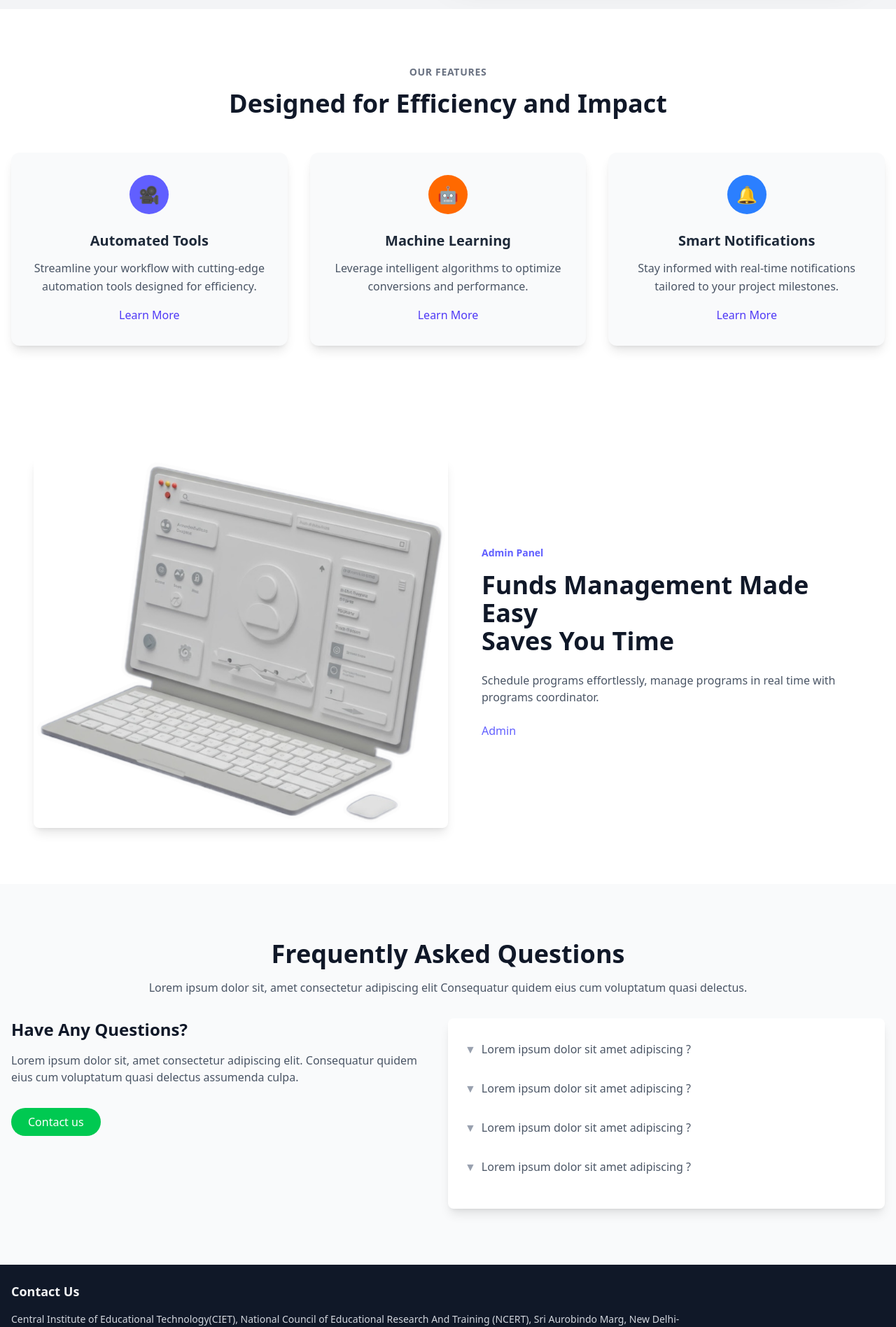
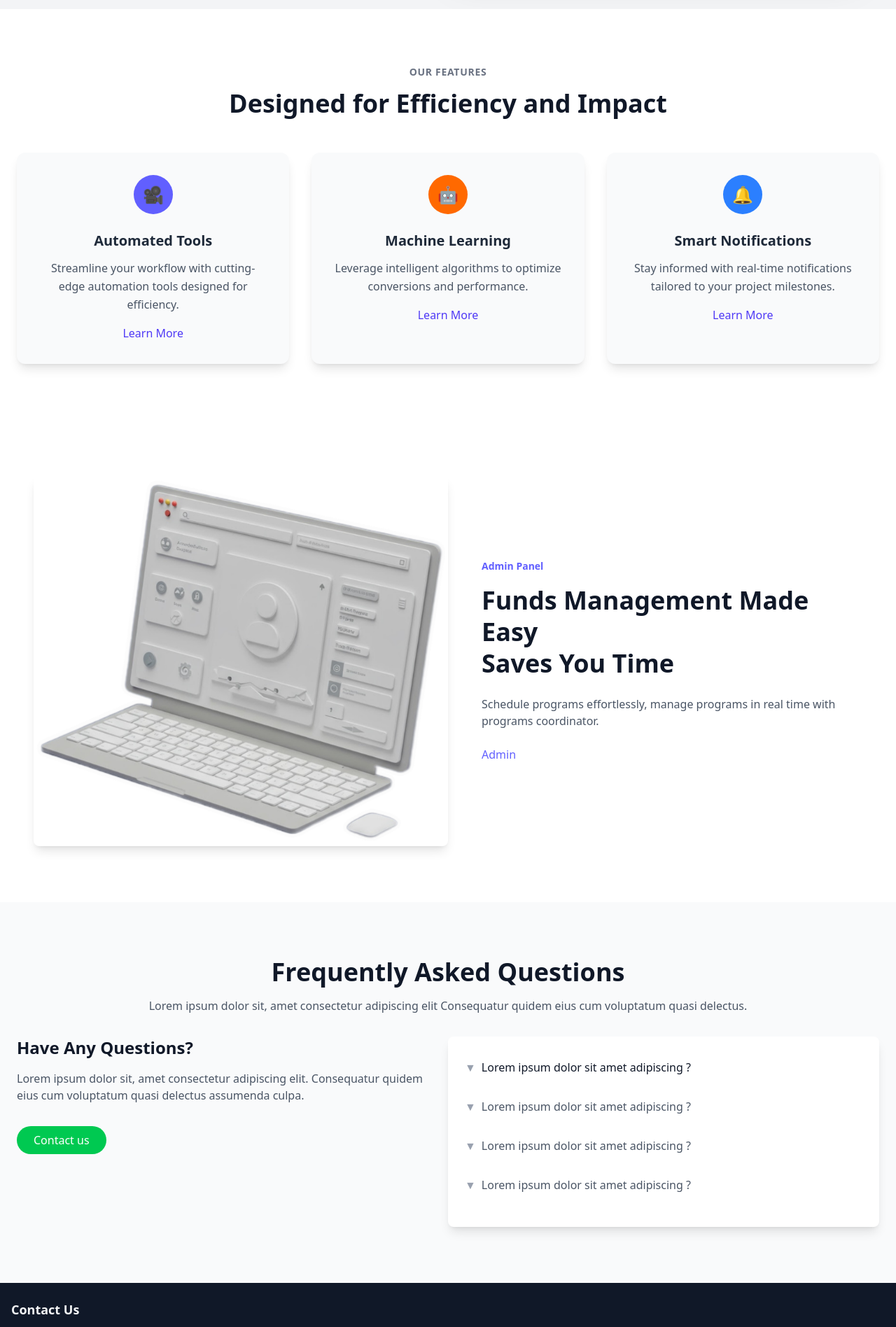
Before and after one commit to MananBagga/CIET_PMU, a Django app: page / in a window 1280 px wide. Shown: the part 595-2491 px from the top of the page at 70% size. Run offline with Django 5.2, Linux system fonts and the light colour scheme; some libraries are stand-ins or nearby versions.

Commit message:
fix changes

```diff
--- a/ciet_pmu/templates/home/home.html
+++ b/ciet_pmu/templates/home/home.html
@@ -8,108 +8,106 @@
 {% block content %}
   {% include "partials/navbar.html" %}
 
-  <div class="relative overflow-hidden" id="home">
-    <div class="container mx-auto flex items-center justify-between px-12 py-16 relative z-10">
-      <div class="w-1/2 animate-fadeInUp">
-        <h1 class="text-5xl font-extrabold text-gray-900 mb-6 leading-tight transition-all duration-500 hover:text-indigo-700">CIET PMU</h1>
-        <p class="text-lg text-gray-700 mb-8 leading-relaxed max-w-md">The CIET PMU portal ensures effective monitoring, progress updates, and quick retrieval of essential information for PAC/PAB-approved projects under NCERT's Constituent Units.</p>
-
+ <div class="relative overflow-hidden" id="home">
+    <div class="container mx-auto flex flex-col md:flex-row items-center justify-between px-4 sm:px-6 md:px-12 py-8 sm:py-12 md:py-16 relative z-10">
+      <div class="w-full md:w-1/2 animate-fadeInUp mb-8 md:mb-0">
+        <h1 class="text-3xl sm:text-4xl md:text-5xl font-extrabold text-gray-900 mb-4 sm:mb-6 leading-tight transition-all duration-500 hover:text-indigo-700">CIET PMU</h1>
+        <p class="text-base sm:text-lg text-gray-700 mb-6 sm:mb-8 leading-relaxed max-w-full sm:max-w-md">The CIET PMU portal ensures effective monitoring, progress updates, and quick retrieval of essential information for PAC/PAB-approved projects under NCERT's Constituent Units.</p>
       </div>
-      <div class="w-1/2 relative animate-scaleIn">
-        <img src="{% static 'images/home_page_images/bulding.jpg' %}" alt="CIET Building" class="rounded-xl shadow-2xl transition-transform duration-500 hover:scale-105 object-cover w-full h-[400px]">
+      <div class="w-full md:w-1/2 relative animate-scaleIn">
+        <img src="{% static 'images/home_page_images/bulding.jpg' %}" alt="CIET Building" class="rounded-xl shadow-2xl transition-transform duration-500 hover:scale-105 object-cover w-full h-[200px] sm:h-[300px] md:h-[400px]">
       </div>
     </div>
   </div>
-  <section class="py-20 bg-white text-center" id="features">
-    <h2 class="text-sm font-semibold text-gray-500 mb-3 tracking-wider uppercase">Our Features</h2>
-    <h3 class="text-4xl font-bold text-gray-900 mb-12 leading-tight">Designed for Efficiency and Impact</h3>
-    <div class="container mx-auto px-4 grid grid-cols-1 md:grid-cols-3 gap-8">
-      <div class="bg-gray-50 p-8 rounded-xl shadow-lg hover:shadow-xl transition-all duration-300 animate-fadeInUp" style="animation-delay: 0.1s;">
-        <div class="flex justify-center mb-6">
-          <div class="w-14 h-14 bg-indigo-500 rounded-full flex items-center justify-center">
-            <span class="text-white text-2xl">🎥</span>
+  <section class="py-10 sm:py-16 md:py-20 bg-white text-center" id="features">
+    <h2 class="text-xs sm:text-sm font-semibold text-gray-500 mb-3 tracking-wider uppercase">Our Features</h2>
+    <h3 class="text-2xl sm:text-3xl md:text-4xl font-bold text-gray-900 mb-8 md:mb-12 leading-tight">Designed for Efficiency and Impact</h3>
+    <div class="container mx-auto px-4 sm:px-6 grid grid-cols-1 sm:grid-cols-2 md:grid-cols-3 gap-6 sm:gap-8">
+      <div class="bg-gray-50 p-6 sm:p-8 rounded-xl shadow-lg hover:shadow-xl transition-all duration-300 animate-fadeInUp" style="animation-delay: 0.1s;">
+        <div class="flex justify-center mb-4 sm:mb-6">
+          <div class="w-12 h-12 sm:w-14 sm:h-14 bg-indigo-500 rounded-full flex items-center justify-center">
+            <span class="text-white text-xl sm:text-2xl">🎥</span>
           </div>
         </div>
-        <h4 class="text-xl font-semibold text-gray-800 mb-3">Automated Tools</h4>
-        <p class="text-gray-600 mb-4 leading-relaxed">Streamline your workflow with cutting-edge automation tools designed for efficiency.</p>
-        <a href="#" class="text-indigo-600 font-medium hover:underline transition-colors duration-300">Learn More</a>
+        <h4 class="text-lg sm:text-xl font-semibold text-gray-800 mb-3">Automated Tools</h4>
+        <p class="text-gray-600 mb-4 leading-relaxed text-sm sm:text-base">Streamline your workflow with cutting-edge automation tools designed for efficiency.</p>
+        <a href="#" class="text-indigo-600 font-medium hover:underline transition-colors duration-300 text-sm sm:text-base">Learn More</a>
       </div>
-      <div class="bg-gray-50 p-8 rounded-xl shadow-lg hover:shadow-xl transition-all duration-300 animate-fadeInUp" style="animation-delay: 0.2s;">
-        <div class="flex justify-center mb-6">
-          <div class="w-14 h-14 bg-orange-500 rounded-full flex items-center justify-center">
-            <span class="text-white text-2xl">🤖</span>
+      <div class="bg-gray-50 p-6 sm:p-8 rounded-xl shadow-lg hover:shadow-xl transition-all duration-300 animate-fadeInUp" style="animation-delay: 0.2s;">
+        <div class="flex justify-center mb-4 sm:mb-6">
+          <div class="w-12 h-12 sm:w-14 sm:h-14 bg-orange-500 rounded-full flex items-center justify-center">
+            <span class="text-white text-xl sm:text-2xl">🤖</span>
           </div>
         </div>
-        <h4 class="text-xl font-semibold text-gray-800 mb-3">Machine Learning</h4>
-        <p class="text-gray-600 mb-4 leading-relaxed">Leverage intelligent algorithms to optimize conversions and performance.</p>
-        <a href="#" class="text-indigo-600 font-medium hover:underline transition-colors duration-300">Learn More</a>
+        <h4 class="text-lg sm:text-xl font-semibold text-gray-800 mb-3">Machine Learning</h4>
+        <p class="text-gray-600 mb-4 leading-relaxed text-sm sm:text-base">Leverage intelligent algorithms to optimize conversions and performance.</p>
+        <a href="#" class="text-indigo-600 font-medium hover:underline transition-colors duration-300 text-sm sm:text-base">Learn More</a>
       </div>
-      <div class="bg-gray-50 p-8 rounded-xl shadow-lg hover:shadow-xl transition-all duration-300 animate-fadeInUp" style="animation-delay: 0.3s;">
-        <div class="flex justify-center mb-6">
-          <div class="w-14 h-14 bg-blue-500 rounded-full flex items-center justify-center">
-            <span class="text-white text-2xl">🔔</span>
+      <div class="bg-gray-50 p-6 sm:p-8 rounded-xl shadow-lg hover:shadow-xl transition-all duration-300 animate-fadeInUp" style="animation-delay: 0.3s;">
+        <div class="flex justify-center mb-4 sm:mb-6">
+          <div class="w-12 h-12 sm:w-14 sm:h-14 bg-blue-500 rounded-full flex items-center justify-center">
+            <span class="text-white text-xl sm:text-2xl">🔔</span>
           </div>
         </div>
-        <h4 class="text-xl font-semibold text-gray-800 mb-3">Smart Notifications</h4>
-        <p class="text-gray-600 mb-4 leading-relaxed">Stay informed with real-time notifications tailored to your project milestones.</p>
-        <a href="#" class="text-indigo-600 font-medium hover:underline transition-colors duration-300">Learn More</a>
+        <h4 class="text-lg sm:text-xl font-semibold text-gray-800 mb-3">Smart Notifications</h4>
+        <p class="text-gray-600 mb-4 leading-relaxed text-sm sm:text-base">Stay informed with real-time notifications tailored to your project milestones.</p>
+        <a href="#" class="text-indigo-600 font-medium hover:underline transition-colors duration-300 text-sm sm:text-base">Learn More</a>
       </div>
     </div>
   </section>
-  <section class="py-20 bg-white">
-    <div class="container mx-auto px-12 flex items-center justify-between">
-      <div class="w-1/2 relative">
-
+  <section class="py-10 sm:py-16 md:py-20 bg-white">
+    <div class="container mx-auto px-4 sm:px-6 md:px-12 flex flex-col md:flex-row items-center justify-between">
+      <div class="w-full md:w-1/2 relative mb-8 md:mb-0">
         <img src="{% static 'images/home_page_images/admin_img.png' %}" alt="Payment Transfer" class="relative z-10 w-full h-auto rounded-lg shadow-lg">
       </div>
-      <div class="w-1/2 text-left pl-12">
-        <p class="text-sm font-semibold text-indigo-500 mb-4">Admin Panel</p>
-        <h2 class="text-4xl font-bold text-gray-900 mb-6">Funds Management Made Easy<br>Saves You Time</h2>
-        <p class="text-gray-600 mb-6">Schedule programs effortlessly, manage programs in real time with programs coordinator.</p>
-        <a href="{% url "admin_login" %}" class="text-indigo-500 font-medium hover:underline">Admin</a>
+      <div class="w-full md:w-1/2 text-left md:pl-12">
+        <p class="text-xs sm:text-sm font-semibold text-indigo-500 mb-4">Admin Panel</p>
+        <h2 class="text-2xl sm:text-3xl md:text-4xl font-bold text-gray-900 mb-6 leading-tight">Funds Management Made Easy<br>Saves You Time</h2>
+        <p class="text-gray-600 mb-6 text-sm sm:text-base">Schedule programs effortlessly, manage programs in real time with programs coordinator.</p>
+        <a href="{% url "admin_login" %}" class="text-indigo-500 font-medium hover:underline text-sm sm:text-base">Admin</a>
       </div>
     </div>
   </section>
- <section class="py-20 bg-gray-50 text-center" id="faqs">
-  <div class="container mx-auto px-4">
-    <h2 class="text-4xl font-bold text-gray-900 mb-4">Frequently Asked Questions</h2>
-    <p class="text-gray-600 mb-8">Lorem ipsum dolor sit, amet consectetur adipiscing elit Consequatur quidem eius cum voluptatum quasi delectus.</p>
-    <div class="flex justify-between items-start">
-      <div class="w-1/2 text-left pr-8">
-        <h3 class="text-2xl font-semibold text-gray-900 mb-4">Have Any Questions?</h3>
-        <p class="text-gray-600 mb-8">Lorem ipsum dolor sit, amet consectetur adipiscing elit. Consequatur quidem eius cum voluptatum quasi delectus assumenda culpa.</p>
-        <button class="bg-green-500 text-white px-6 py-2 rounded-full hover:bg-green-600 transition duration-300">Contact us</button>
+ <section class="py-10 sm:py-16 md:py-20 bg-gray-50 text-center" id="faqs">
+  <div class="container mx-auto px-4 sm:px-6">
+    <h2 class="text-2xl sm:text-3xl md:text-4xl font-bold text-gray-900 mb-4">Frequently Asked Questions</h2>
+    <p class="text-gray-600 mb-6 sm:mb-8 text-sm sm:text-base">Lorem ipsum dolor sit, amet consectetur adipiscing elit Consequatur quidem eius cum voluptatum quasi delectus.</p>
+    <div class="flex flex-col md:flex-row justify-between items-start">
+      <div class="w-full md:w-1/2 text-left md:pr-8 mb-8 md:mb-0">
+        <h3 class="text-xl sm:text-2xl font-semibold text-gray-900 mb-4">Have Any Questions?</h3>
+        <p class="text-gray-600 mb-6 sm:mb-8 text-sm sm:text-base">Lorem ipsum dolor sit, amet consectetur adipiscing elit. Consequatur quidem eius cum voluptatum quasi delectus assumenda culpa.</p>
+        <button class="bg-green-500 text-white px-4 sm:px-6 py-2 rounded-full hover:bg-green-600 transition duration-300 text-sm sm:text-base">Contact us</button>
       </div>
-      <div class="w-1/2 text-left bg-white p-6 rounded-lg shadow-lg">
+      <div class="w-full md:w-1/2 text-left bg-white p-4 sm:p-6 rounded-lg shadow-lg">
         <details class="mb-4 group">
-          <summary class="text-gray-600 flex items-center cursor-pointer py-2 transition-all duration-300 ease-in-out group-open:font-bold group-open:text-green-600">
+          <summary class="text-gray AU -600 flex items-center cursor-pointer py-2 transition-all duration-300 ease-in-out group-open:font-bold group-open:text-green-600 text-sm sm:text-base">
             <span class="mr-2 text-gray-400 group-open:text-green-600">▼</span> Lorem ipsum dolor sit amet adipiscing ?
           </summary>
-          <p class="text-gray-600 mt-2 opacity-0 group-open:opacity-100 group-open:animate-fadeIn transition-opacity duration-300">
+          <p class="text-gray-600 mt-2 opacity-0 group-open:opacity-100 group-open:animate-fadeIn transition-opacity duration-300 text-sm sm:text-base">
             Lorem ipsum dolor sit, amet consectetur adipiscing elit. Maxime quos voluptatem at, quibusdam blanditiis saepe soluta laborum, repellendus nemo id porro dolor eveniet perspiciatis veritatis doloremque aliquam nam! Libero, nostrum!
           </p>
         </details>
         <details class="mb-4 group">
-          <summary class="text-gray-600 flex items-center cursor-pointer py-2 transition-all duration-300 ease-in-out group-open:font-bold group-open:text-green-600">
+          <summary class="text-gray-600 flex items-center cursor-pointer py-2 transition-all duration-300 ease-in-out group-open:font-bold group-open:text-green-600 text-sm sm:text-base">
             <span class="mr-2 text-gray-400 group-open:text-green-600">▼</span> Lorem ipsum dolor sit amet adipiscing ?
           </summary>
-          <p class="text-gray-600 mt-2 opacity-0 group-open:opacity-100 group-open:animate-fadeIn transition-opacity duration-300">
+          <p class="text-gray-600 mt-2 opacity-0 group-open:opacity-100 group-open:animate-fadeIn transition-opacity duration-300 text-sm sm:text-base">
             Lorem ipsum dolor sit, amet consectetur adipiscing elit. Maxime quos voluptatem at, quibusdam blanditiis saepe soluta laborum, repellendus nemo id porro dolor eveniet perspiciatis veritatis doloremque aliquam nam! Libero, nostrum!
           </p>
         </details>
         <details class="mb-4 group">
-          <summary class="text-gray-600 flex items-center cursor-pointer py-2 transition-all duration-300 ease-in-out group-open:font-bold group-open:text-green-600">
+          <summary class="text-gray-600 flex items-center cursor-pointer py-2 transition-all duration-300 ease-in-out group-open:font-bold group-open:text-green-600 text-sm sm:text-base">
             <span class="mr-2 text-gray-400 group-open:text-green-600">▼</span> Lorem ipsum dolor sit amet adipiscing ?
           </summary>
-          <p class="text-gray-600 mt-2 opacity-0 group-open:opacity-100 group-open:animate-fadeIn transition-opacity duration-300">
+          <p class="text-gray-600 mt-2 opacity-0 group-open:opacity-100 group-open:animate-fadeIn transition-opacity duration-300 text-sm sm:text-base">
             Lorem ipsum dolor sit, amet consectetur adipiscing elit. Maxime quos voluptatem at, quibusdam blanditiis saepe soluta laborum, repellendus nemo id porro dolor eveniet perspiciatis veritatis doloremque aliquam nam! Libero, nostrum!
           </p>
         </details>
         <details class="mb-4 group">
-          <summary class="text-gray-600 flex items-center cursor-pointer py-2 transition-all duration-300 ease-in-out group-open:font-bold group-open:text-green-600">
+          <summary class="text-gray-600 flex items-center cursor-pointer py-2 transition-all duration-300 ease-in-out group-open:font-bold group-open:text-green-600 text-sm sm:text-base">
             <span class="mr-2 text-gray-400 group-open:text-green-600">▼</span> Lorem ipsum dolor sit amet adipiscing ?
           </summary>
-          <p class="text-gray-600 mt-2 opacity-0 group-open:opacity-100 group-open:animate-fadeIn transition-opacity duration-300">
+          <p class="text-gray-600 mt-2 opacity-0 group-open:opacity-100 group-open:animate-fadeIn transition-opacity duration-300 text-sm sm:text-base">
             Lorem ipsum dolor sit, amet consectetur adipiscing elit. Maxime quos voluptatem at, quibusdam blanditiis saepe soluta laborum, repellendus nemo id porro dolor eveniet perspiciatis veritatis doloremque aliquam nam! Libero, nostrum!
           </p>
         </details>
@@ -126,15 +124,19 @@
   .animate-fadeIn {
     animation: fadeIn 0.3s ease-in-out;
   }
-</style>
-
-<style>
-  @keyframes fadeIn {
-    from { opacity: 0; transform: translateY(-10px); }
+  @keyframes fadeInUp {
+    from { opacity: 0; transform: translateY(20px); }
     to { opacity: 1; transform: translateY(0); }
   }
-  .animate-fadeIn {
-    animation: fadeIn 0.3s ease-in-out;
+  .animate-fadeInUp {
+    animation: fadeInUp 0.5s ease-in-out;
+  }
+  @keyframes scaleIn {
+    from { opacity: 0; transform: scale(0.95); }
+    to { opacity: 1; transform: scale(1); }
+  }
+  .animate-scaleIn {
+    animation: scaleIn 0.5s ease-in-out;
   }
 </style>
 
--- a/ciet_pmu/theme/static/css/dist/styles.css
+++ b/ciet_pmu/theme/static/css/dist/styles.css
@@ -48,6 +48,8 @@
     --spacing: 0.25rem;
     --container-md: 28rem;
     --container-4xl: 56rem;
+    --text-xs: 0.75rem;
+    --text-xs--line-height: calc(1 / 0.75);
     --text-sm: 0.875rem;
     --text-sm--line-height: calc(1.25 / 0.875);
     --text-base: 1rem;
@@ -383,6 +385,9 @@
   .h-14 {
     height: calc(var(--spacing) * 14);
   }
+  .h-\[200px\] {
+    height: 200px;
+  }
   .h-\[400px\] {
     height: 400px;
   }
@@ -416,6 +421,9 @@
   .w-10 {
     width: calc(var(--spacing) * 10);
   }
+  .w-12 {
+    width: calc(var(--spacing) * 12);
+  }
   .w-14 {
     width: calc(var(--spacing) * 14);
   }
@@ -431,6 +439,9 @@
   .max-w-4xl {
     max-width: var(--container-4xl);
   }
+  .max-w-full {
+    max-width: 100%;
+  }
   .max-w-md {
     max-width: var(--container-md);
   }
@@ -481,6 +492,9 @@
   }
   .gap-4 {
     gap: calc(var(--spacing) * 4);
+  }
+  .gap-6 {
+    gap: calc(var(--spacing) * 6);
   }
   .gap-8 {
     gap: calc(var(--spacing) * 8);
@@ -703,6 +717,12 @@
   .py-6 {
     padding-block: calc(var(--spacing) * 6);
   }
+  .py-8 {
+    padding-block: calc(var(--spacing) * 8);
+  }
+  .py-10 {
+    padding-block: calc(var(--spacing) * 10);
+  }
   .py-16 {
     padding-block: calc(var(--spacing) * 16);
   }
@@ -743,6 +763,10 @@
     font-size: var(--text-5xl);
     line-height: var(--tw-leading, var(--text-5xl--line-height));
   }
+  .text-base {
+    font-size: var(--text-base);
+    line-height: var(--tw-leading, var(--text-base--line-height));
+  }
   .text-lg {
     font-size: var(--text-lg);
     line-height: var(--tw-leading, var(--text-lg--line-height));
@@ -754,6 +778,10 @@
   .text-xl {
     font-size: var(--text-xl);
     line-height: var(--tw-leading, var(--text-xl--line-height));
+  }
+  .text-xs {
+    font-size: var(--text-xs);
+    line-height: var(--tw-leading, var(--text-xs--line-height));
   }
   .leading-normal {
     --tw-leading: var(--leading-normal);
@@ -1051,11 +1079,157 @@
     opacity: 50%;
   }
   @media (width >= 40rem) {
+    .sm\:mt-8 {
+      margin-top: calc(var(--spacing) * 8);
+    }
+  }
+  @media (width >= 40rem) {
+    .sm\:mb-6 {
+      margin-bottom: calc(var(--spacing) * 6);
+    }
+  }
+  @media (width >= 40rem) {
+    .sm\:mb-8 {
+      margin-bottom: calc(var(--spacing) * 8);
+    }
+  }
+  @media (width >= 40rem) {
+    .sm\:h-14 {
+      height: calc(var(--spacing) * 14);
+    }
+  }
+  @media (width >= 40rem) {
+    .sm\:h-\[300px\] {
+      height: 300px;
+    }
+  }
+  @media (width >= 40rem) {
+    .sm\:w-14 {
+      width: calc(var(--spacing) * 14);
+    }
+  }
+  @media (width >= 40rem) {
+    .sm\:w-\[18\%\] {
+      width: 18%;
+    }
+  }
+  @media (width >= 40rem) {
+    .sm\:w-auto {
+      width: auto;
+    }
+  }
+  @media (width >= 40rem) {
+    .sm\:max-w-4xl {
+      max-width: var(--container-4xl);
+    }
+  }
+  @media (width >= 40rem) {
+    .sm\:max-w-md {
+      max-width: var(--container-md);
+    }
+  }
+  @media (width >= 40rem) {
+    .sm\:min-w-\[200px\] {
+      min-width: 200px;
+    }
+  }
+  @media (width >= 40rem) {
+    .sm\:grid-cols-2 {
+      grid-template-columns: repeat(2, minmax(0, 1fr));
+    }
+  }
+  @media (width >= 40rem) {
+    .sm\:flex-row {
+      flex-direction: row;
+    }
+  }
+  @media (width >= 40rem) {
+    .sm\:gap-8 {
+      gap: calc(var(--spacing) * 8);
+    }
+  }
+  @media (width >= 40rem) {
+    .sm\:p-6 {
+      padding: calc(var(--spacing) * 6);
+    }
+  }
+  @media (width >= 40rem) {
+    .sm\:p-8 {
+      padding: calc(var(--spacing) * 8);
+    }
+  }
+  @media (width >= 40rem) {
+    .sm\:px-6 {
+      padding-inline: calc(var(--spacing) * 6);
+    }
+  }
+  @media (width >= 40rem) {
+    .sm\:py-12 {
+      padding-block: calc(var(--spacing) * 12);
+    }
+  }
+  @media (width >= 40rem) {
+    .sm\:py-16 {
+      padding-block: calc(var(--spacing) * 16);
+    }
+  }
+  @media (width >= 40rem) {
+    .sm\:text-2xl {
+      font-size: var(--text-2xl);
+      line-height: var(--tw-leading, var(--text-2xl--line-height));
+    }
+  }
+  @media (width >= 40rem) {
+    .sm\:text-3xl {
+      font-size: var(--text-3xl);
+      line-height: var(--tw-leading, var(--text-3xl--line-height));
+    }
+  }
+  @media (width >= 40rem) {
+    .sm\:text-4xl {
+      font-size: var(--text-4xl);
+      line-height: var(--tw-leading, var(--text-4xl--line-height));
+    }
+  }
+  @media (width >= 40rem) {
+    .sm\:text-base {
+      font-size: var(--text-base);
+      line-height: var(--tw-leading, var(--text-base--line-height));
+    }
+  }
+  @media (width >= 40rem) {
+    .sm\:text-lg {
+      font-size: var(--text-lg);
+      line-height: var(--tw-leading, var(--text-lg--line-height));
+    }
+  }
+  @media (width >= 40rem) {
     .sm\:text-sm {
       font-size: var(--text-sm);
       line-height: var(--tw-leading, var(--text-sm--line-height));
     }
   }
+  @media (width >= 40rem) {
+    .sm\:text-xl {
+      font-size: var(--text-xl);
+      line-height: var(--tw-leading, var(--text-xl--line-height));
+    }
+  }
+  @media (width >= 48rem) {
+    .md\:mt-10 {
+      margin-top: calc(var(--spacing) * 10);
+    }
+  }
+  @media (width >= 48rem) {
+    .md\:mb-0 {
+      margin-bottom: calc(var(--spacing) * 0);
+    }
+  }
+  @media (width >= 48rem) {
+    .md\:mb-12 {
+      margin-bottom: calc(var(--spacing) * 12);
+    }
+  }
   @media (width >= 48rem) {
     .md\:flex {
       display: flex;
@@ -1069,6 +1243,16 @@
   @media (width >= 48rem) {
     .md\:h-14 {
       height: calc(var(--spacing) * 14);
+    }
+  }
+  @media (width >= 48rem) {
+    .md\:h-\[400px\] {
+      height: 400px;
+    }
+  }
+  @media (width >= 48rem) {
+    .md\:w-1\/2 {
+      width: calc(1/2 * 100%);
     }
   }
   @media (width >= 48rem) {
@@ -1106,16 +1290,46 @@
     }
   }
   @media (width >= 48rem) {
+    .md\:p-8 {
+      padding: calc(var(--spacing) * 8);
+    }
+  }
+  @media (width >= 48rem) {
     .md\:px-6 {
       padding-inline: calc(var(--spacing) * 6);
     }
   }
   @media (width >= 48rem) {
+    .md\:px-12 {
+      padding-inline: calc(var(--spacing) * 12);
+    }
+  }
+  @media (width >= 48rem) {
     .md\:py-2 {
       padding-block: calc(var(--spacing) * 2);
     }
   }
   @media (width >= 48rem) {
+    .md\:py-16 {
+      padding-block: calc(var(--spacing) * 16);
+    }
+  }
+  @media (width >= 48rem) {
+    .md\:py-20 {
+      padding-block: calc(var(--spacing) * 20);
+    }
+  }
+  @media (width >= 48rem) {
+    .md\:pr-8 {
+      padding-right: calc(var(--spacing) * 8);
+    }
+  }
+  @media (width >= 48rem) {
+    .md\:pl-12 {
+      padding-left: calc(var(--spacing) * 12);
+    }
+  }
+  @media (width >= 48rem) {
     .md\:text-left {
       text-align: left;
     }
@@ -1123,6 +1337,24 @@
   @media (width >= 48rem) {
     .md\:text-right {
       text-align: right;
+    }
+  }
+  @media (width >= 48rem) {
+    .md\:text-2xl {
+      font-size: var(--text-2xl);
+      line-height: var(--tw-leading, var(--text-2xl--line-height));
+    }
+  }
+  @media (width >= 48rem) {
+    .md\:text-4xl {
+      font-size: var(--text-4xl);
+      line-height: var(--tw-leading, var(--text-4xl--line-height));
+    }
+  }
+  @media (width >= 48rem) {
+    .md\:text-5xl {
+      font-size: var(--text-5xl);
+      line-height: var(--tw-leading, var(--text-5xl--line-height));
     }
   }
   @media (width >= 48rem) {
--- a/ciet_pmu/user_dashboard/templates/user_dashboard/user_dashboard.html
+++ b/ciet_pmu/user_dashboard/templates/user_dashboard/user_dashboard.html
@@ -80,7 +80,7 @@
     <p class="text-gray-500">No programs assigned to you yet.</p>
     {% endif %}
 
-    <form method="POST" id="form-step-2" class="step hidden">
+    {% comment %} <form method="POST" id="form-step-2" class="step hidden">
       <h2 class="text-xl font-semibold text-gray-800 mb-4">KPI Details</h2>
       <p class="text-gray-600 mb-6">Enter KPI Information.</p>
       <div id="kpi-fields" class="space-y-4">
@@ -375,7 +375,7 @@
           </button>
         </div>
       </div>
-    </div>
+    </div> {% endcomment %}
   </div>
 </div>
 
```
Also changed, not shown: ciet_pmu/admin_dashboard/templates/admin_dashboard/admin_dashboard.html (+14 -4 lines), ciet_pmu/admin_dashboard/templates/admin_dashboard/projects.html (+19 -19 lines), ciet_pmu/templates/partials/admin_sidebar.html (+5 -5 lines), ciet_pmu/db.sqlite3.
